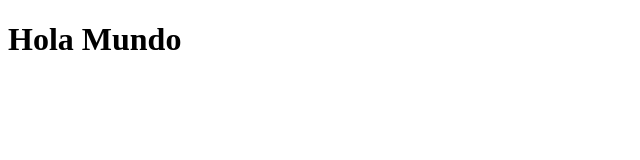
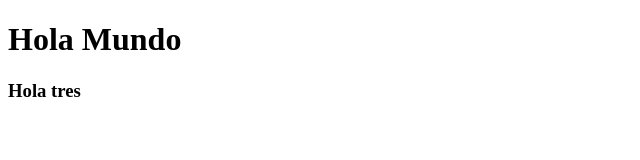
Before and after one commit to MarcosRehtanz/RepositorioDePrueba, a plain HTML site: page index.html in a window 1280 px wide. Shown: the full height of the page, 0-640 px from the left. Drawn offline with Linux system fonts and the light colour scheme.

Commit message:
fix(index.html): arreglando h3

```diff
--- a/index.html
+++ b/index.html
@@ -7,6 +7,6 @@
 </head>
 <body>
     <h1>Hola Mundo</h1>
-    <h3>
+    <h3>Hola tres</h3>
 </body>
 </html>
```
